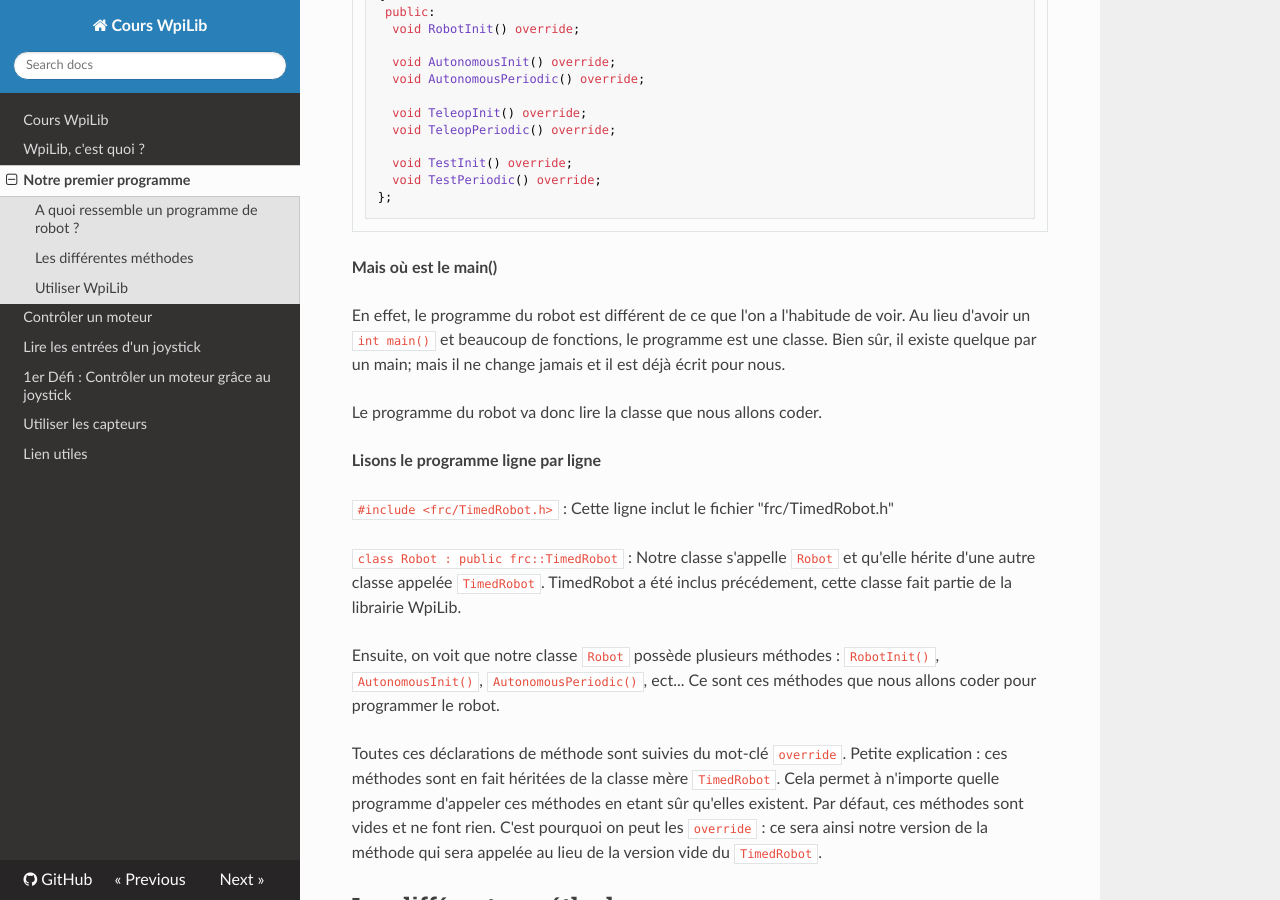
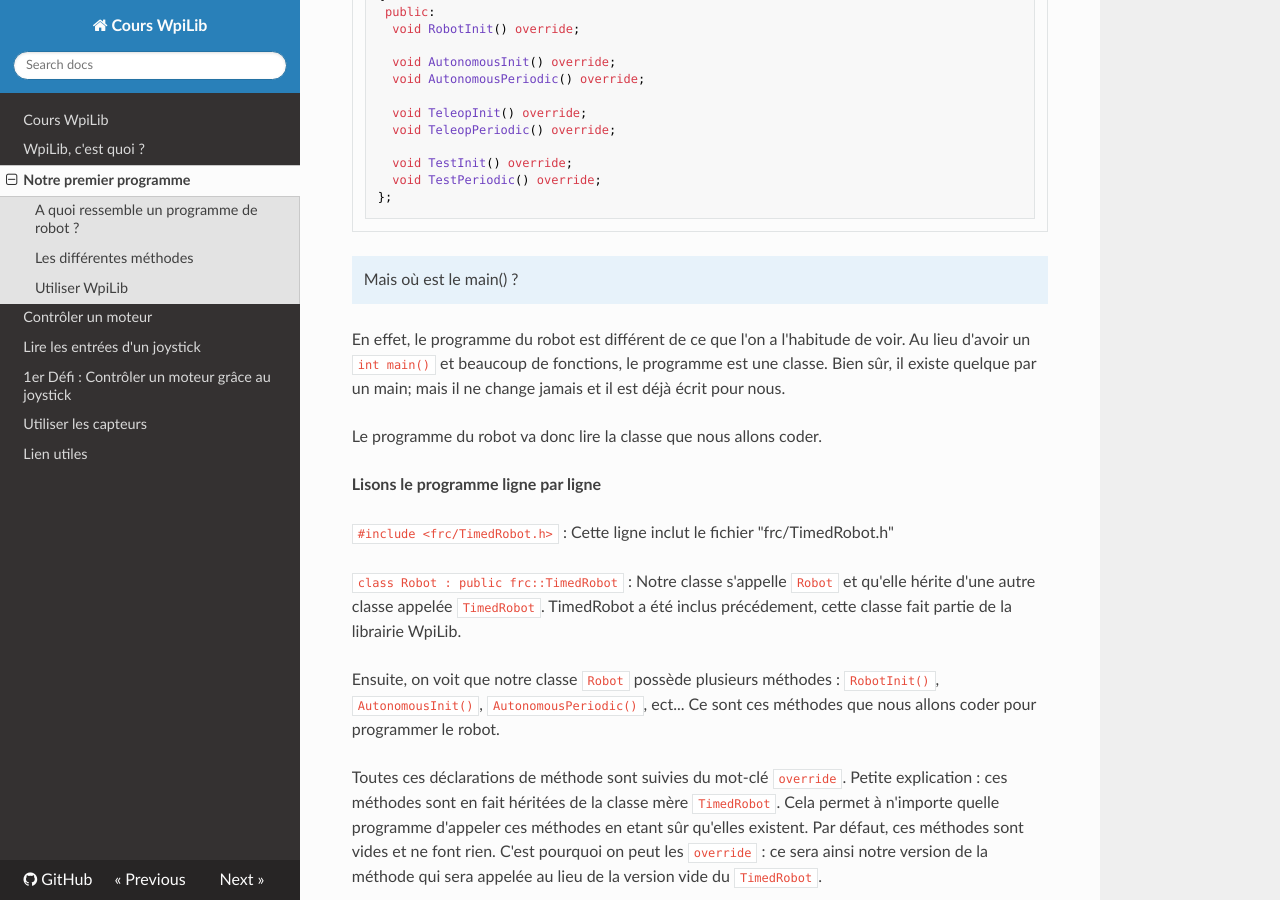
Before and after one commit to Team5553-RoboLyon/RoboLyon-Docs, an MkDocs documentation site: the page built from docs/2-Premier_Programme.md, in a window 1280 px wide and 900 px high, scrolled down 403 px. Built offline with MkDocs 1.6.1, drawn with Linux system fonts in a browser that asks for light colours; nearby versions of some CDN libraries; part of the change alters nothing that is shown.

````diff
--- a/docs/2-Premier_Programme.md
+++ b/docs/2-Premier_Programme.md
@@ -23,7 +23,8 @@ class Robot : public frc::TimedRobot
 };
 ```
 
-**Mais où est le main()**
+!!! question ""
+    Mais où est le main() ?
 
 En effet, le programme du robot est différent de ce que l'on a l'habitude de voir. Au lieu d'avoir un `int main()` et beaucoup de fonctions, le programme est une classe. Bien sûr, il existe quelque par un main; mais il ne change jamais et il est déjà écrit pour nous.
 
````
